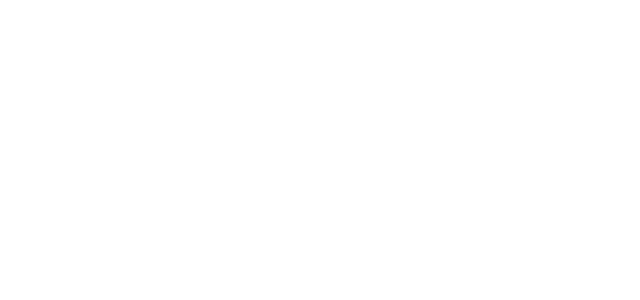
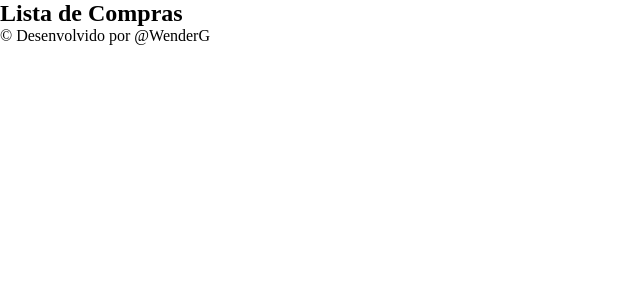
Before and after one commit to WenderG/Lista_de_supermercado, a React (Vite) app: page / in a window 1280 px wide. Shown: the top 300 px of the page, without its empty margins (0-640 px from the left). Built offline with nearby package versions, Linux system fonts and the light colour scheme.

Commit message:
:books: docs: Modificações

```diff
--- a/src/App.jsx
+++ b/src/App.jsx
@@ -1,8 +1,12 @@
+import Footer from "./assets/components/Footer"
+import Home from "./assets/pages/Home"
+
 function App() {
 
   return (
     <div className="App">
-
+      <Home/>
+      <Footer/>
     </div>
   )
 }
```
